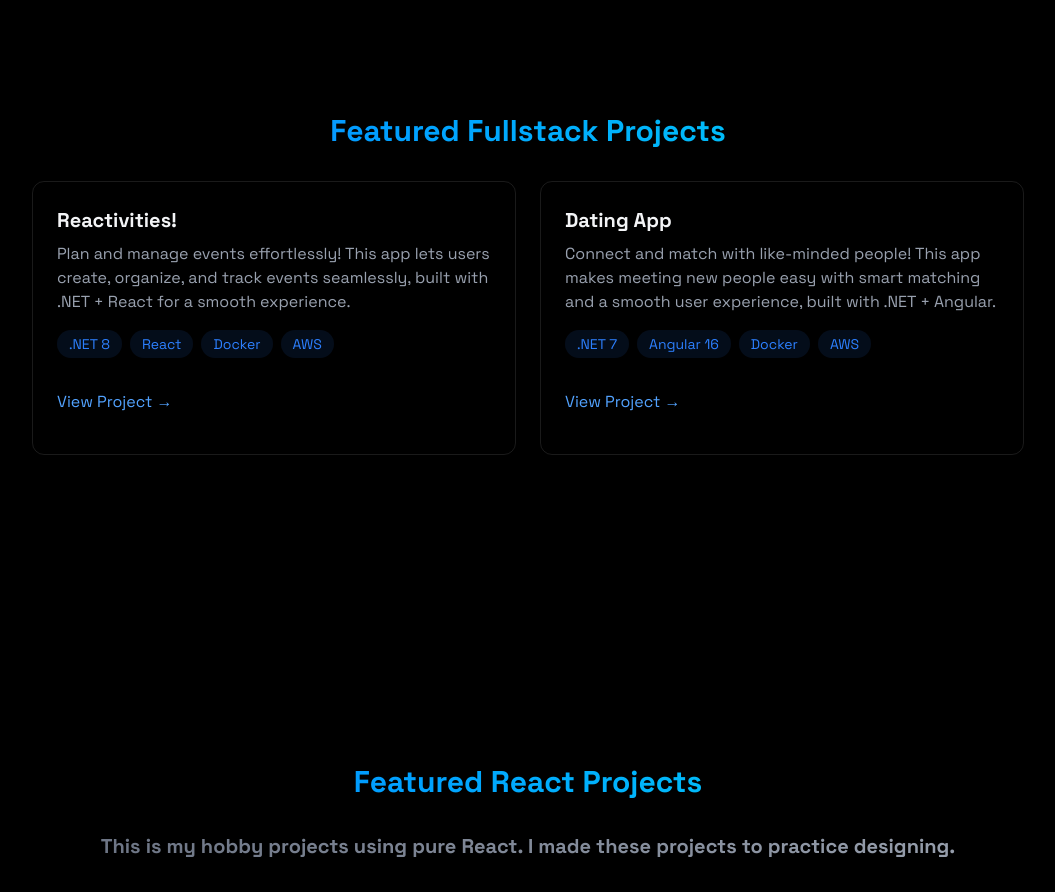
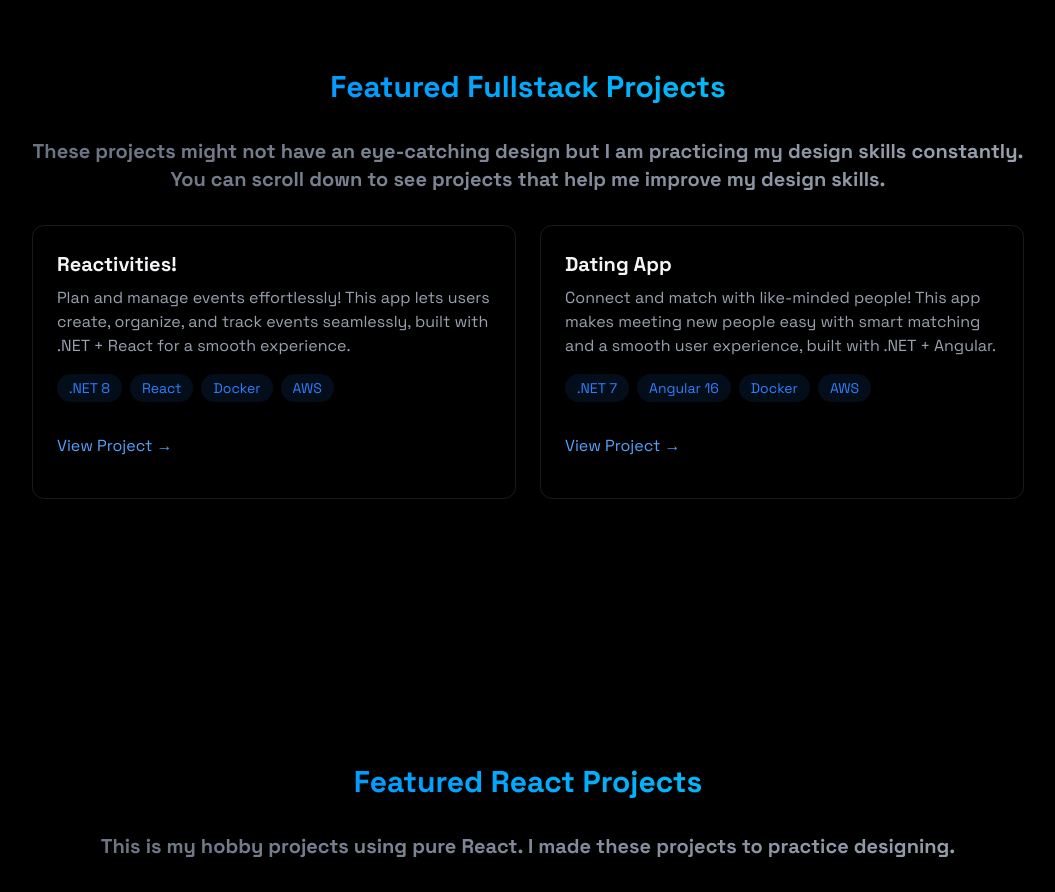
Before and after one commit to tanutv123/porfolio, a React (Vite) app: page / in a window 1280 px wide. Shown: the part 1760-2652 px from the top of the page, without its empty margins (112-1167 px from the left). Built offline with nearby package versions, Linux system fonts and the light colour scheme.

Commit message:
Add content

```diff
--- a/src/components/sections/Projects.jsx
+++ b/src/components/sections/Projects.jsx
@@ -16,6 +16,11 @@ export const Projects = () => {
             {" "}
             Featured Fullstack Projects
           </h2>
+          <h3 className="text-xl font-bold mb-8 bg-gradient-to-r from-gray-500 to-gray-400 bg-clip-text text-transparent text-center">
+            {" "}
+            These projects might not have an eye-catching design but I am practicing my design skills constantly.
+            You can scroll down to see projects that help me improve my design skills.
+          </h3>
           <RedirectModal open={reactOpen} setOpen={setReactOpen} link={'http://ec2-54-153-171-0.ap-southeast-2.compute.amazonaws.com:8080/'} imageLink={'/instruction.png'} />
           <div className="grid grid-cols-1 md:grid-cols-2 gap-6">
             <div className="p-6 rounded-xl border border-white/10 hover:-translate-y-1 hover:border-blue-500/30 hover:shadow-[0_2px_8px_rgba(59,130,246,0.2)] transition">
```
